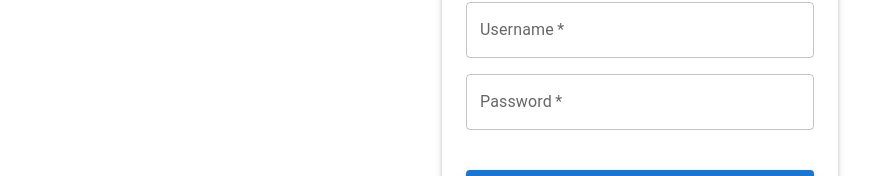
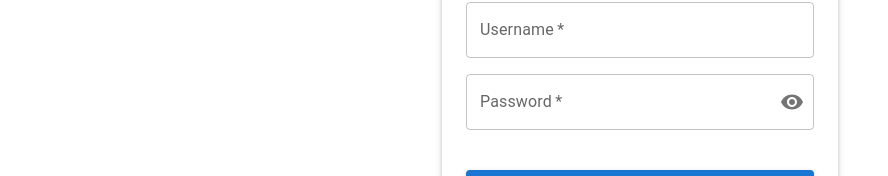
Before and after one commit to parismiguel/VW.PM.Releases, a React (Create React App) app in the folder client/: page /login in a window 1280 px wide. Shown: the part 311-487 px from the top of the page, without its empty margins (0-888 px from the left). Built offline with nearby package versions, Linux system fonts and the light colour scheme.

Commit message:
Improve login

```diff
--- a/client/src/AuthContext.js
+++ b/client/src/AuthContext.js
@@ -6,20 +6,29 @@
   const [user, setUser] = useState(null);
 
   const login = (userData) => {
+    // Store Basic Authentication credentials for API requests
+    const basicAuth = btoa(
+      `${process.env.REACT_APP_BASIC_AUTH_USER}:${process.env.REACT_APP_BASIC_AUTH_PASS}`
+    );
+    localStorage.setItem("auth", basicAuth);
+
     setUser(userData);
-    localStorage.setItem("auth", btoa(
-      `${process.env.REACT_APP_BASIC_AUTH_USER}:${process.env.REACT_APP_BASIC_AUTH_PASS}`
-    ));
     localStorage.setItem("user", JSON.stringify(userData));
   };
 
-  const logout = (navigate) => {
-    setUser(null);
-    localStorage.removeItem("auth");
-    localStorage.removeItem("user");
-    navigate('/login'); // Redirect to the login page
+  const logout = async (navigate) => {
+    try {
+      // Clear local storage and user state
+      setUser(null);
+      localStorage.removeItem("auth");
+      localStorage.removeItem("user");
+
+      // Redirect to the login page
+      navigate('/login');
+    } catch (err) {
+      console.error("Error during logout:", err);
+    }
   };
-
 
   useEffect(() => {
     const auth = localStorage.getItem('auth');
--- a/client/src/components/Login.js
+++ b/client/src/components/Login.js
@@ -9,15 +9,20 @@
   CssBaseline,
   Paper,
   TextField,
+  IconButton,
+  InputAdornment,
 } from "@mui/material";
 import LockOutlinedIcon from "@mui/icons-material/LockOutlined";
+import Visibility from "@mui/icons-material/Visibility";
+import VisibilityOff from "@mui/icons-material/VisibilityOff";
 import axiosInstance from "../axiosConfig";
 
 const Login = () => {
   const [username, setUsername] = useState("");
   const [password, setPassword] = useState("");
+  const [showPassword, setShowPassword] = useState(false);
   const [error, setError] = useState("");
-  const { login } = useContext(AuthContext); // Access the login function from AuthContext
+  const { login } = useContext(AuthContext);
 
   const handleLogin = async (e) => {
     e.preventDefault();
@@ -27,17 +32,7 @@
         password,
       });
 
-      // Store OIDC token (if needed)
-      localStorage.setItem("oidcToken", response.data.token);
-
-      // Store Basic Authentication credentials for API requests
-      const basicAuth = btoa(
-        `${process.env.REACT_APP_BASIC_AUTH_USER}:${process.env.REACT_APP_BASIC_AUTH_PASS}`
-      );
-      localStorage.setItem("auth", basicAuth);
-
-      // Update the AuthContext with the logged-in user
-      login({ username });
+      login({response});
 
       // Redirect to the OIDC flow
       window.location.href = response.data.redirectUrl;
@@ -45,6 +40,10 @@
       console.error("Login failed:", err);
       setError("Invalid username or password. Please try again.");
     }
+  };
+
+  const handleTogglePasswordVisibility = () => {
+    setShowPassword((prev) => !prev);
   };
 
   return (
@@ -77,11 +76,23 @@
             <TextField
               fullWidth
               label="Password"
-              type="password"
+              type={showPassword ? "text" : "password"}
               value={password}
               onChange={(e) => setPassword(e.target.value)}
               required
               sx={{ mb: 2 }}
+              InputProps={{
+                endAdornment: (
+                  <InputAdornment position="end">
+                    <IconButton
+                      onClick={handleTogglePasswordVisibility}
+                      edge="end"
+                    >
+                      {showPassword ? <VisibilityOff /> : <Visibility />}
+                    </IconButton>
+                  </InputAdornment>
+                ),
+              }}
             />
             {error && (
               <Typography color="error" sx={{ mb: 2 }}>
```
Also changed, not shown: 1 other file (tests, documents, lock files or other folders).
